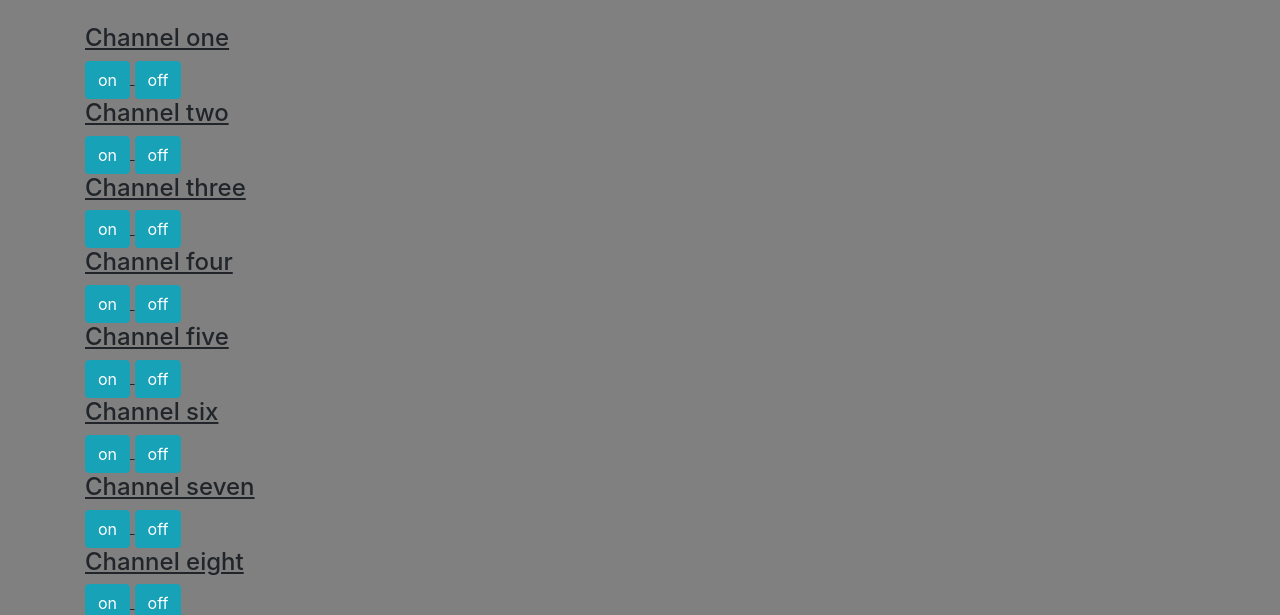
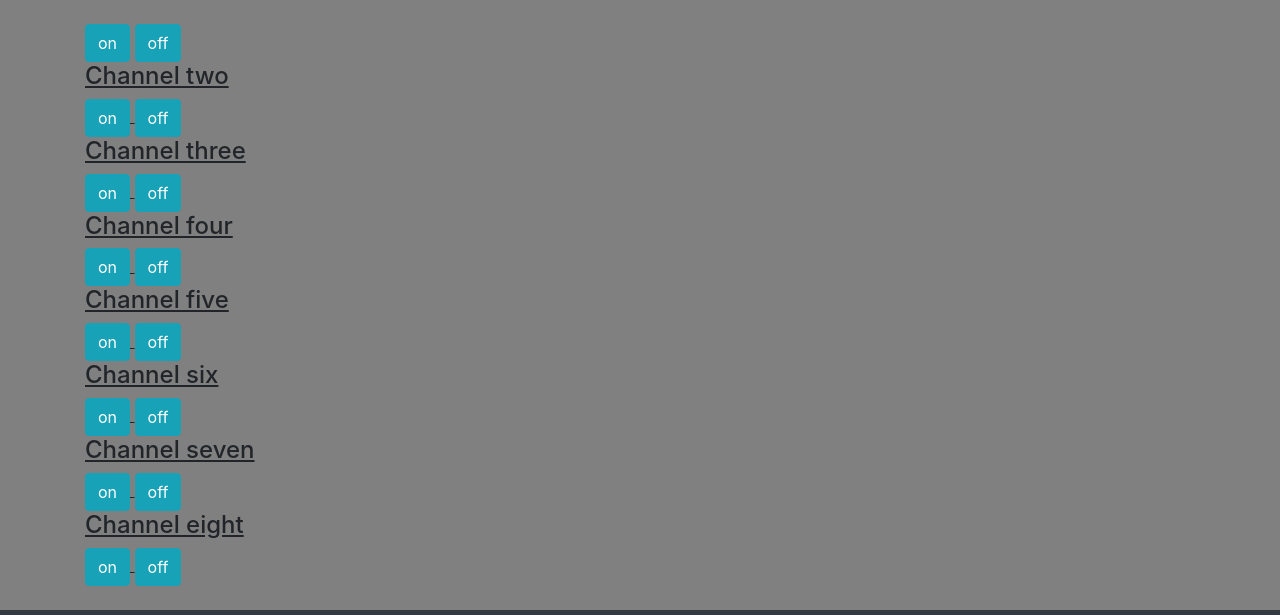
Before and after one commit to Vincent-Hattinga-Verschure/Flask-web-server, a plain HTML site: page templates/index.html in a window 1280 px wide. Shown: the part 56-671 px from the top of the page. Drawn offline with nearby package versions, Linux system fonts and the light colour scheme.

```diff
--- a/templates/index.html
+++ b/templates/index.html
@@ -31,8 +31,9 @@
 
 <div class="container">
 
+	<!-- <h1>Channels Relay</h1><a href="" class="btn btn-info" class="logoutbtn"role="button">Logout</a>
 	<u>
-	<h4>Channel one</h4>
+	<h4>Channel one</h4> -->
 	<a href="/1on" class="btn btn-info" role="button">on</a>
 	<a href="/1off" class="btn btn-info" role="button">off</a>
 	</u>
```
Also changed, not shown: 1 other file.
